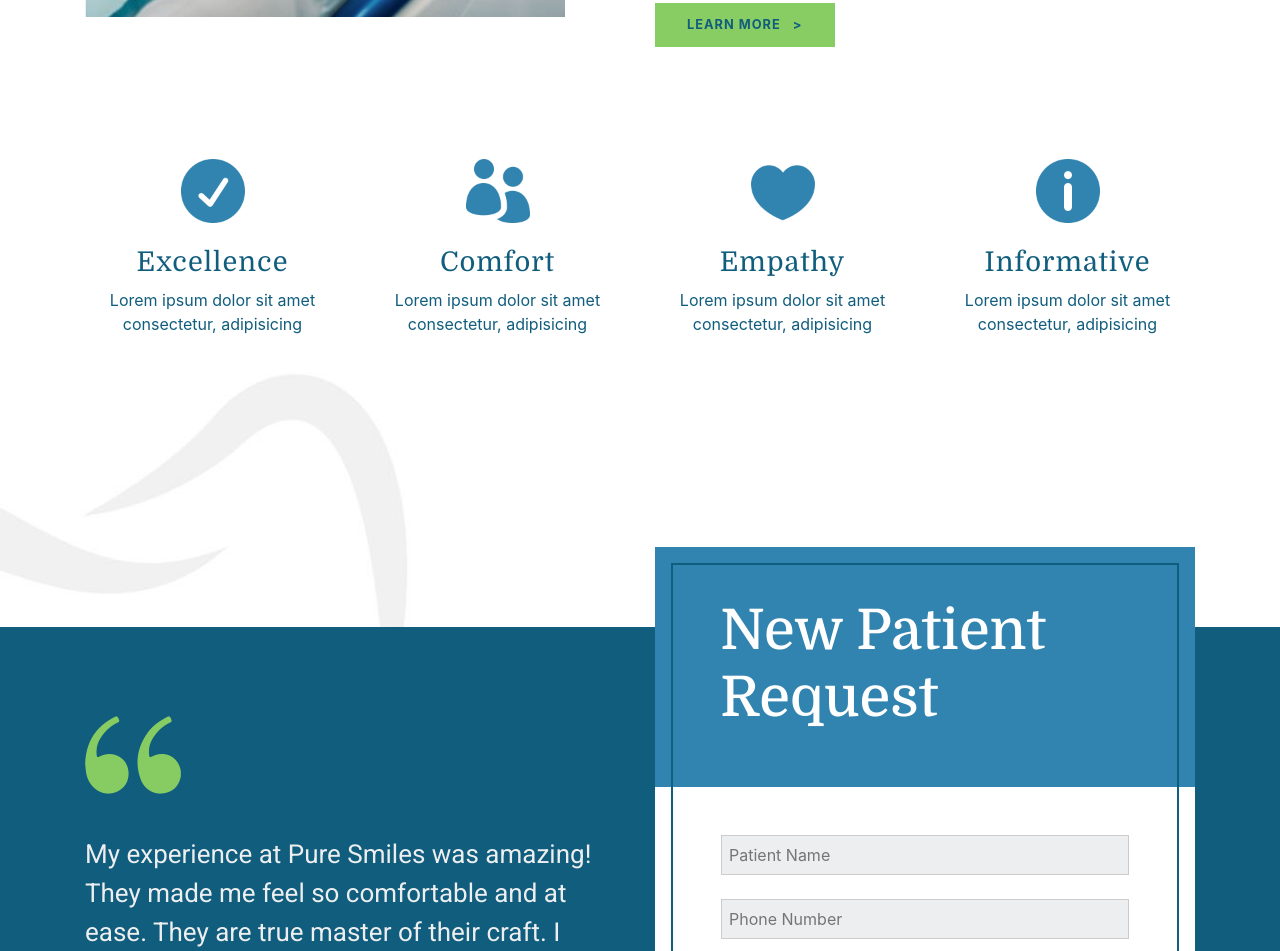
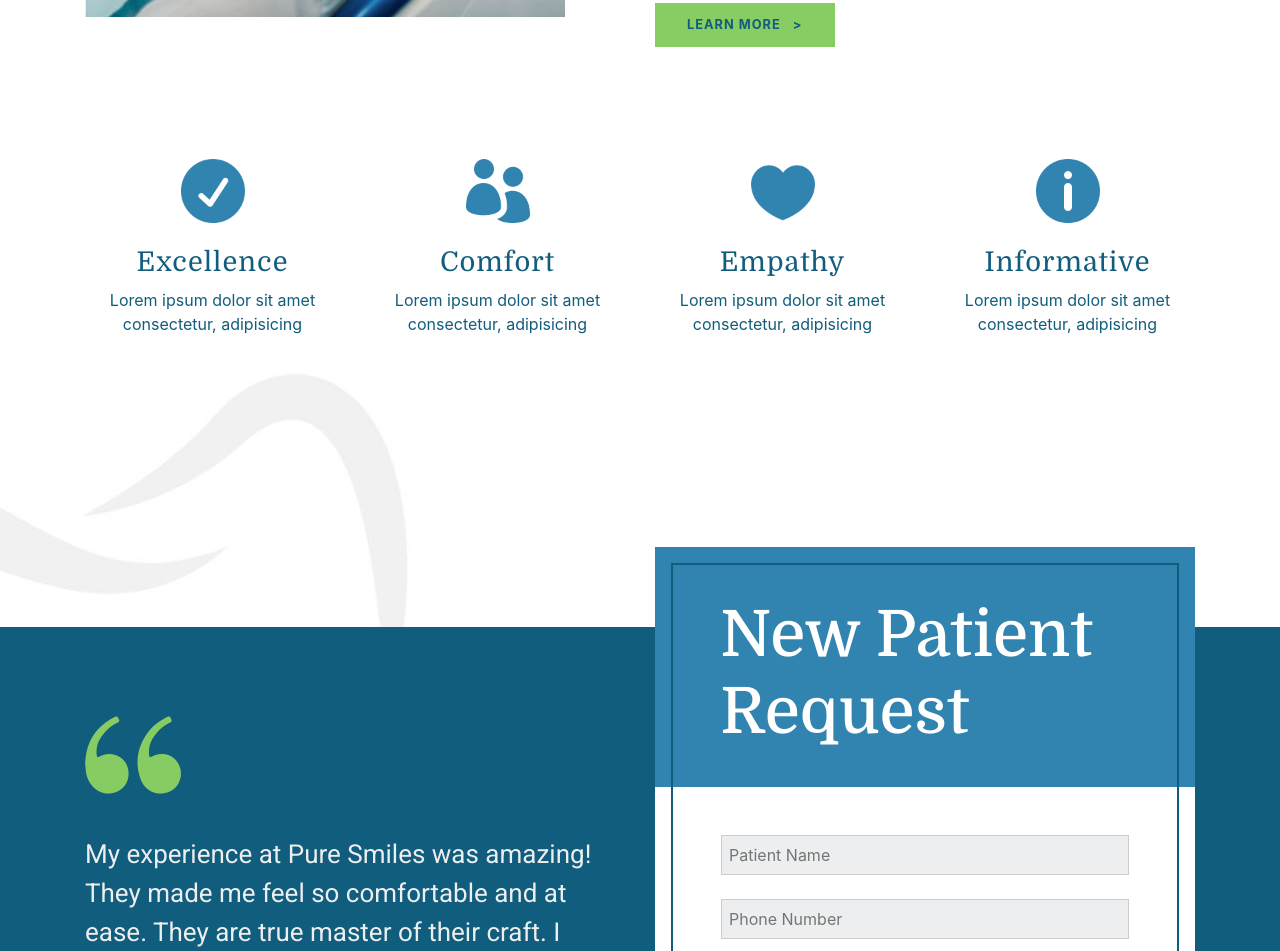
Before and after one commit to Israel-J/Mock, a website: page index.html in a window 1280 px wide. Shown: the part 2888-3839 px from the top of the page. Drawn offline with nearby package versions, Linux system fonts and the light colour scheme.

Commit message:
Font fix

```diff
--- a/sass/components/_form.scss
+++ b/sass/components/_form.scss
@@ -19,7 +19,7 @@
         &-text {
             margin: 50px 50px;
             color: white;
-            font-size: 3.5rem;
+            font-size: 4rem;
             font-family: "Domine", serif
         }
     }
```
Also changed, not shown: css/styles.css.
